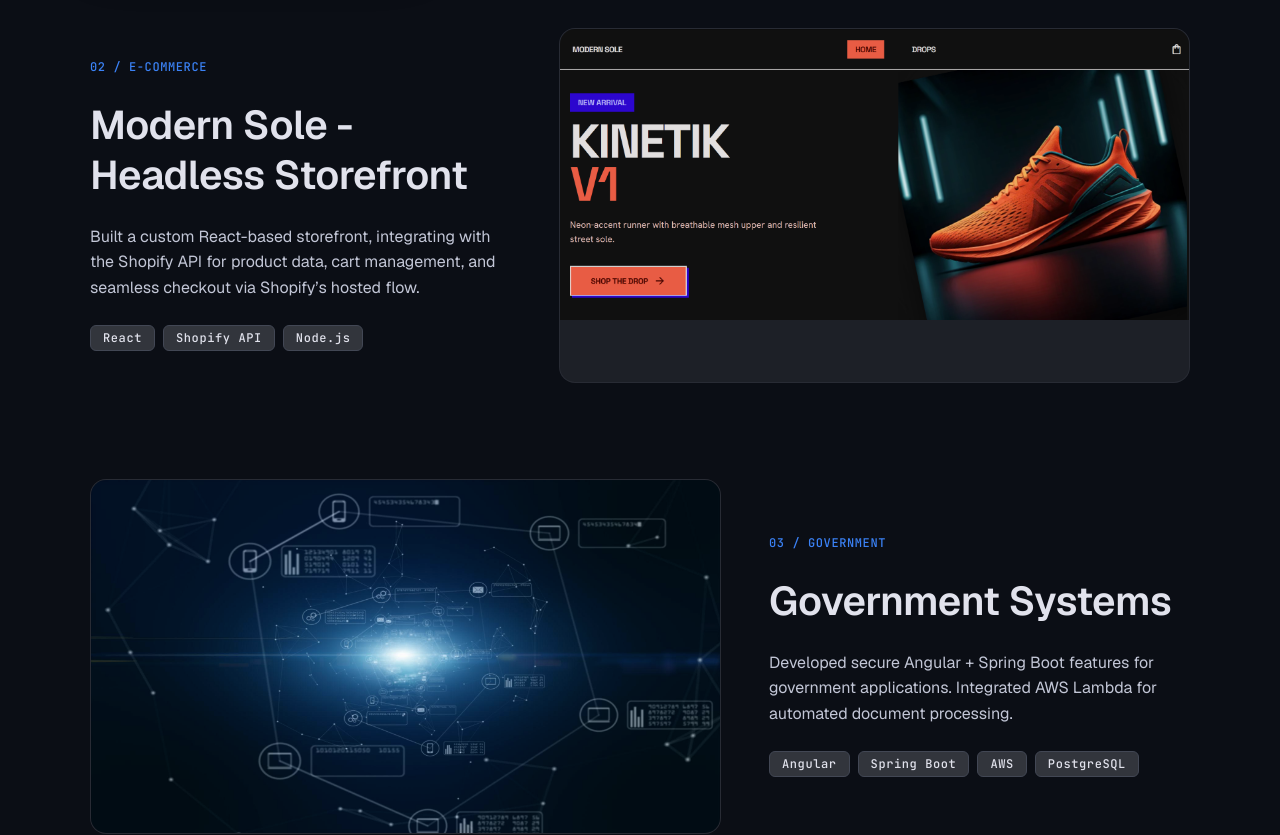
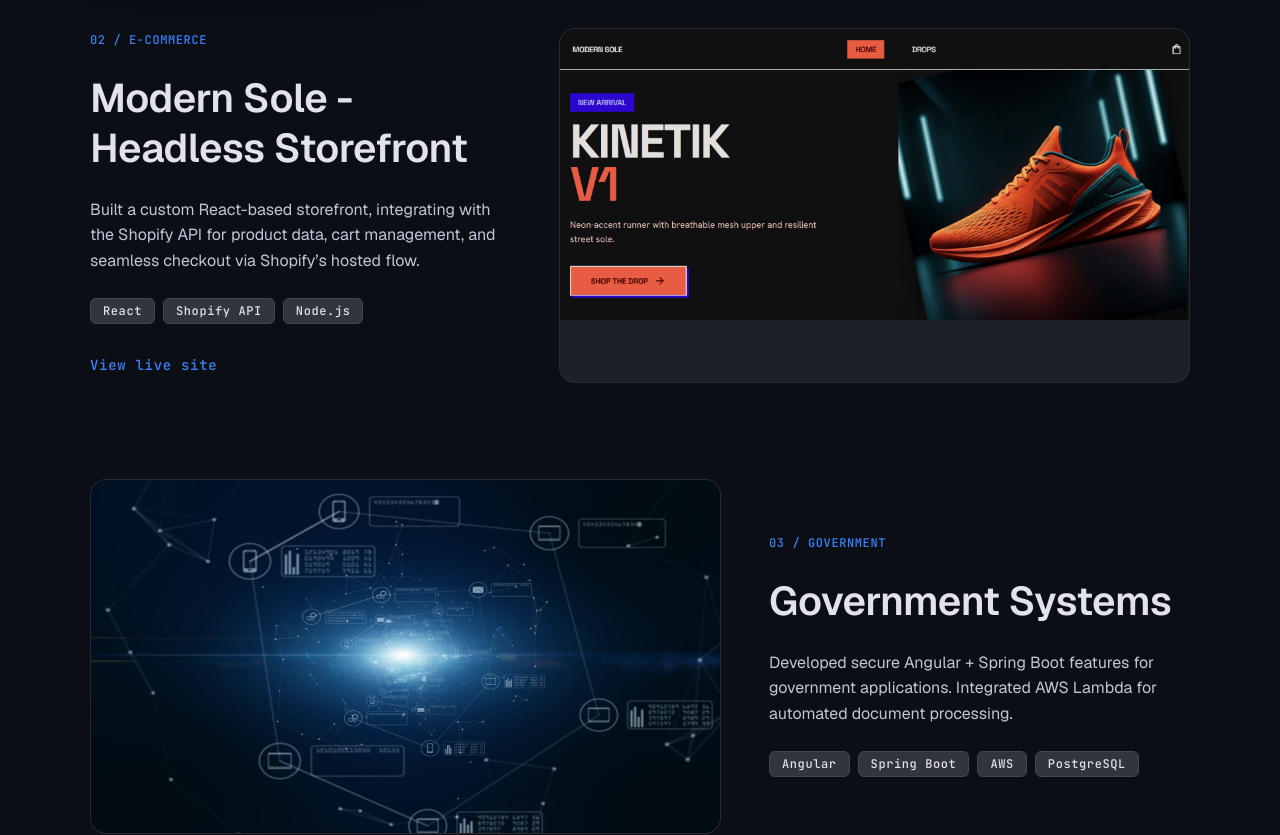
Before and after one commit to jakePop20/jp-portfolio, a Next.js app: page / in a window 1280 px wide. Shown: the part 1765-2600 px from the top of the page. Built offline with nearby package versions, Linux system fonts and the light colour scheme.

Commit message:
adding project link

```diff
--- a/app/components/animated-project-row.tsx
+++ b/app/components/animated-project-row.tsx
@@ -18,6 +18,8 @@ export type ProjectCard = {
    * tall website screenshots so nothing is cropped. Ignored when imageFrame is "mobile".
    */
   imageFit?: "cover" | "contain";
+  /** Public demo or production URL; opens in a new tab. */
+  liveUrl?: string;
 };
 
 const rowStagger = {
@@ -31,7 +33,7 @@ const rowStagger = {
 
 /** Shared by wide + mobile project thumbnails */
 const projectImageHoverOverlayClass =
-  "absolute inset-0 flex items-center justify-center bg-gradient-to-t from-black/50 via-primary/[0.08] to-transparent opacity-0 transition-opacity duration-300 group-hover:opacity-100";
+  "absolute inset-0 flex flex-col items-center justify-center gap-3 bg-gradient-to-t from-black/50 via-primary/[0.08] to-transparent opacity-0 transition-opacity duration-300 group-hover:opacity-100 sm:flex-row sm:gap-2";
 
 const projectImageFitHoverClass =
   "transition-[filter,transform] duration-500 ease-out saturate-[0.88] brightness-[0.98] contrast-[1.02] group-hover:saturate-100 group-hover:brightness-100";
@@ -143,6 +145,47 @@ export function AnimatedProjectRow({
     ? "w-full min-w-0 space-y-6 md:flex-1 md:space-y-8"
     : "w-full space-y-6 md:w-2/5";
 
+  const liveSiteLink =
+    project.liveUrl != null && project.liveUrl.length > 0 ? (
+      <p className="pt-1">
+        <a
+          href={project.liveUrl}
+          target="_blank"
+          rel="noopener noreferrer"
+          className="inline-flex text-label-mono text-primary underline-offset-4 transition-colors hover:text-primary/85 hover:underline"
+        >
+          View live site
+        </a>
+      </p>
+    ) : null;
+
+  const imageHoverContent =
+    project.liveUrl != null && project.liveUrl.length > 0 ? (
+      <>
+        <a
+          href={project.liveUrl}
+          target="_blank"
+          rel="noopener noreferrer"
+          className="rounded-lg bg-white px-6 py-3 text-label-mono text-black transition-opacity hover:opacity-95"
+        >
+          View live site
+        </a>
+        <a
+          href="#contact"
+          className="rounded-lg border border-white/45 bg-black/25 px-6 py-3 text-label-mono text-white backdrop-blur-sm transition-colors hover:bg-black/40"
+        >
+          Discuss this project
+        </a>
+      </>
+    ) : (
+      <a
+        href="#contact"
+        className="rounded-lg bg-white px-6 py-3 text-label-mono text-black"
+      >
+        Discuss this project
+      </a>
+    );
+
   const imageBlock = (
     <div className={imageOuterClass}>
       <div className={imageInnerClass}>
@@ -157,14 +200,7 @@ export function AnimatedProjectRow({
               : "(max-width: 768px) 100vw, 60vw"
           }
         />
-        <div className={projectImageHoverOverlayClass}>
-          <a
-            href="#contact"
-            className="rounded-lg bg-white px-6 py-3 text-label-mono text-black"
-          >
-            Discuss this project
-          </a>
-        </div>
+        <div className={projectImageHoverOverlayClass}>{imageHoverContent}</div>
       </div>
     </div>
   );
@@ -190,6 +226,7 @@ export function AnimatedProjectRow({
           </li>
         ))}
       </ul>
+      {liveSiteLink}
     </div>
   );
 
@@ -227,14 +264,7 @@ export function AnimatedProjectRow({
                 : "(max-width: 768px) 100vw, 60vw"
             }
           />
-          <div className={projectImageHoverOverlayClass}>
-            <a
-              href="#contact"
-              className="rounded-lg bg-white px-6 py-3 text-label-mono text-black"
-            >
-              Discuss this project
-            </a>
-          </div>
+          <div className={projectImageHoverOverlayClass}>{imageHoverContent}</div>
         </div>
       </motion.div>
       <motion.div
@@ -261,6 +291,7 @@ export function AnimatedProjectRow({
             </li>
           ))}
         </ul>
+        {liveSiteLink}
       </motion.div>
     </motion.div>
   );
--- a/app/page.tsx
+++ b/app/page.tsx
@@ -50,6 +50,7 @@ const projects = [
     image: "/e-commerce_screenshot.png",
     imageAlt: "Modern Sole headless storefront screenshot",
     imageFit: "contain" as const,
+    liveUrl: "https://modern-sole-store.vercel.app/",
   },
   {
     category: "03 / GOVERNMENT",
```
